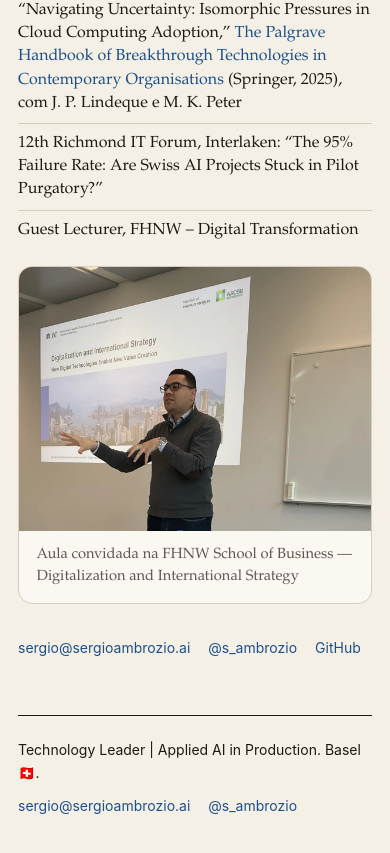
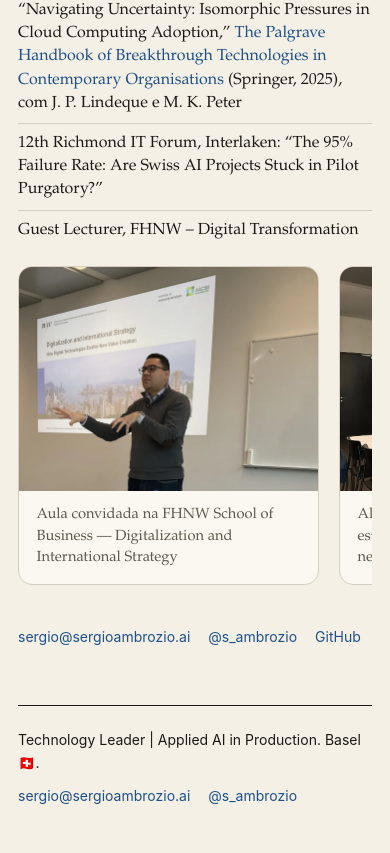
Before and after one commit to Sergio-Ambrozio/my-personal-website, a website: page about/index.html in a window 390 px wide. Shown: the part 2695-3548 px from the top of the page. Drawn offline with Linux system fonts and the light colour scheme.

Commit message:
Add second FHNW lecture photo as a 2-up gallery (swipeable on mobile)

```diff
--- a/about/index.html
+++ b/about/index.html
@@ -179,10 +179,16 @@
                     <li>12th Richmond IT Forum, Interlaken: “The 95% Failure Rate: Are Swiss AI Projects Stuck in Pilot Purgatory?”</li>
                     <li>Guest Lecturer, FHNW – Digital Transformation</li>
                 </ul>
-                <figure class="photo-card">
-                    <img src="../fhnw-lecture.webp" width="1200" height="900" loading="lazy" decoding="async" alt="Sergio Ambrozio giving a guest lecture at FHNW School of Business">
-                    <figcaption><span class="i18n-en">Guest lecture at FHNW School of Business — Digitalization and International Strategy</span><span class="i18n-pt">Aula convidada na FHNW School of Business — Digitalization and International Strategy</span></figcaption>
-                </figure>
+                <div class="photo-gallery">
+                    <figure class="photo-card">
+                        <img src="../fhnw-lecture.webp" width="1200" height="900" loading="lazy" decoding="async" alt="Sergio Ambrozio giving a guest lecture at FHNW School of Business">
+                        <figcaption><span class="i18n-en">Guest lecture at FHNW School of Business — Digitalization and International Strategy</span><span class="i18n-pt">Aula convidada na FHNW School of Business — Digitalization and International Strategy</span></figcaption>
+                    </figure>
+                    <figure class="photo-card">
+                        <img src="../fhnw-lecture-2.webp" width="1200" height="675" loading="lazy" decoding="async" alt="Sergio Ambrozio presenting a digital strategy framework at FHNW School of Business">
+                        <figcaption><span class="i18n-en">Aligning digital strategy with corporate and business-unit strategy</span><span class="i18n-pt">Alinhando a estratégia digital à estratégia corporativa e das unidades de negócio</span></figcaption>
+                    </figure>
+                </div>
             </section>
 
             <p class="links">
--- a/site.css
+++ b/site.css
@@ -718,8 +718,15 @@ html:not([data-lang="pt"]) .i18n-pt {
     line-height: 1.45;
 }
 
+.photo-gallery {
+    display: grid;
+    grid-template-columns: 1fr 1fr;
+    gap: 1.25rem;
+    margin: 1.5rem 0 0;
+}
+
 .photo-card {
-    margin: 1.5rem 0 0;
+    margin: 0;
     border: 1px solid var(--rule);
     border-radius: 14px;
     background: var(--card);
@@ -730,6 +737,8 @@ html:not([data-lang="pt"]) .i18n-pt {
     display: block;
     width: 100%;
     height: auto;
+    aspect-ratio: 4 / 3;
+    object-fit: cover;
 }
 
 .photo-card figcaption {
@@ -740,6 +749,17 @@ html:not([data-lang="pt"]) .i18n-pt {
 }
 
 @media (max-width: 680px) {
+    .photo-gallery {
+        grid-template-columns: 85% 85%;
+        overflow-x: auto;
+        scroll-snap-type: x mandatory;
+        padding-bottom: 0.5rem;
+    }
+
+    .photo-card {
+        scroll-snap-align: start;
+    }
+
     .project-cards {
         grid-template-columns: 1fr;
     }
```
Also changed, not shown: fhnw-lecture-2.webp (added).
